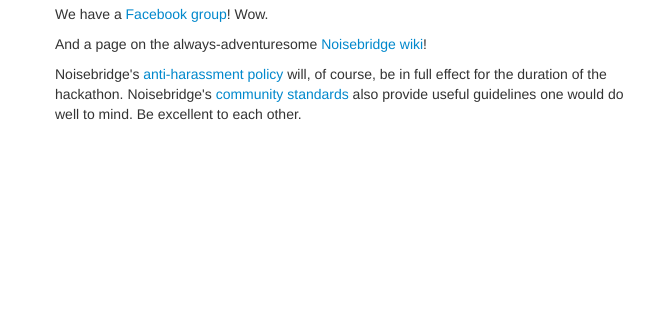
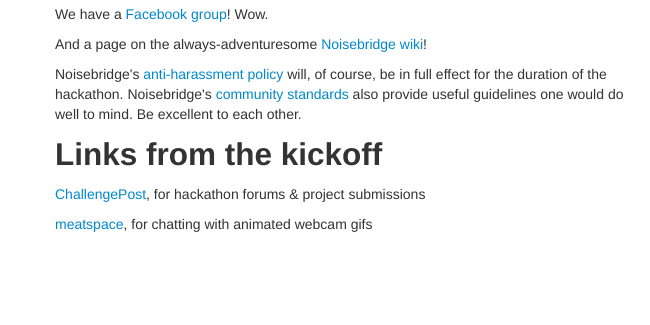
Before and after one commit to stupidhackathon/stupidhackathon.github.io, a website: page index.html in a window 1280 px wide. Shown: the part 1560-1885 px from the top of the page, 0-650 px from the left. Drawn offline with Linux system fonts and the light colour scheme.

Commit message:
sum lynx

```diff
--- a/index.html
+++ b/index.html
@@ -128,6 +128,9 @@
           Noisebridge's <a
           href="https://www.noisebridge.net/wiki/Community_standards">community standards</a> also provide
           useful guidelines one would do well to mind. Be excellent to each other.</p>
+          <h2>Links from the kickoff</h2>
+          <p><a href="http://stupidhackathon.challengepost.com/">ChallengePost</a>, for hackathon forums & project submissions</p>
+          <p><a href="http://stupidhackathon.meatspaces.cat/">meatspace</a>, for chatting with animated webcam gifs</p>
         </section>
         <section class="span6">
           <h2>Image credits</h2>
```
